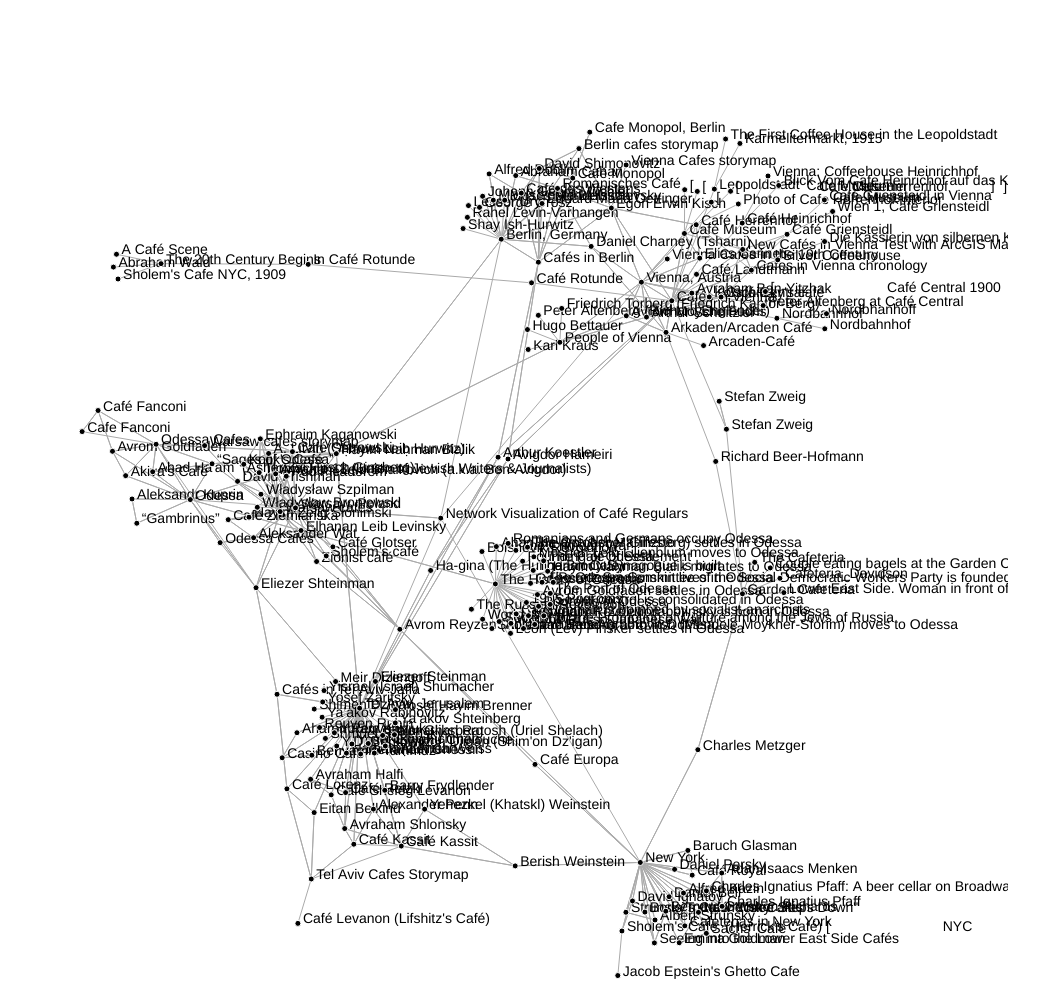
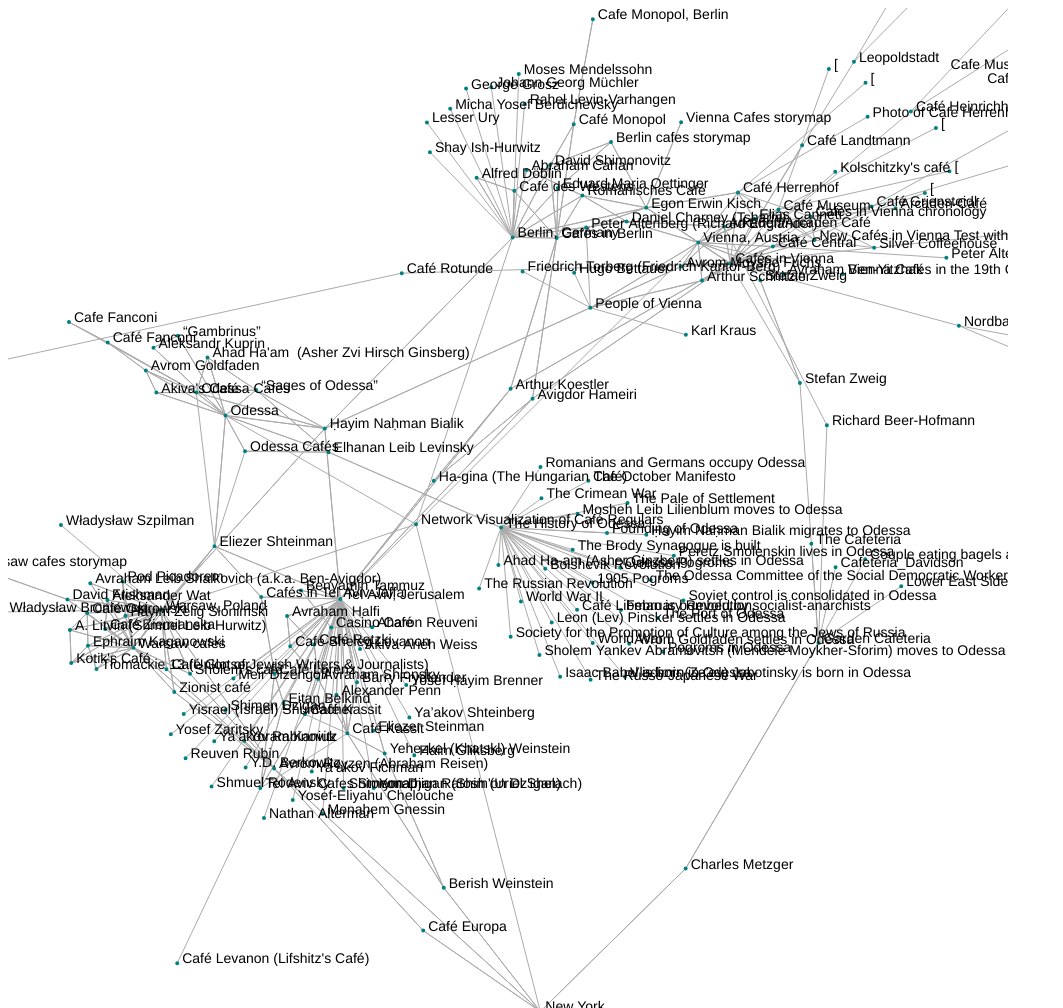
Before and after one commit to lsa-mis/interactive-network-viz, a plain HTML site: page viz2.html in a window 1280 px wide. Shown: the whole page, without its empty margins (0-1063 px from the left). Drawn offline with nearby package versions, Linux system fonts and the light colour scheme.

Commit message:
extensive viz2 updates

```diff
--- a/viz2.html
+++ b/viz2.html
@@ -4,15 +4,22 @@
 <script src="https://d3js.org/d3.v4.min.js"></script>
 <script>
 
+var dragSubjectForFade = null;
+var currentlyDragging = false;
+
+var mousePosX = 0;
+var mousePosY = 0;
 var canvas = document.querySelector("canvas"),
     context = canvas.getContext("2d"),
     width = canvas.width,
     height = canvas.height;
 
 var simulation = d3.forceSimulation()
-    .force("link", d3.forceLink().id(function(d) { return d.id; }))
-    .force("charge", d3.forceManyBody())
-    .force("center", d3.forceCenter(width / 2, height / 2));
+    .force("link", d3.forceLink().id(function(d) { return d.id; }).strength(0.2))
+    .force("charge", d3.forceManyBody().strength(-70))
+    .force("collide", d3.forceCollide().radius(12))
+    .force("center", d3.forceCenter(width / 2, height / 2))
+
 
 d3.json("clean_scalar_data.json", function(error, graph) {
   if (error) throw error;
@@ -32,6 +39,10 @@ d3.json("clean_scalar_data.json", function(error, graph) {
           .on("drag", dragged)
           .on("end", dragended));
 
+    d3.select(canvas.nodes).on('mou', function(){
+    });
+
+
   function ticked() {
     context.clearRect(0, 0, width, height);
 
@@ -40,10 +51,18 @@ d3.json("clean_scalar_data.json", function(error, graph) {
     context.strokeStyle = "#aaa";
     context.stroke();
 
+    context.fillStyle = 'teal';
     context.beginPath();
     graph.nodes.forEach(drawNode);
-//    graph.nodes.forEach(drawLabel);
+    context.closePath();
     context.fill();
+
+    context.fillStyle = 'black';
+    context.beginPath();
+    graph.nodes.forEach(drawLabel);
+    context.closePath();
+    context.fill();
+
     context.strokeStyle = "#fff";
     context.stroke();
   }
@@ -51,10 +70,15 @@ d3.json("clean_scalar_data.json", function(error, graph) {
   function dragsubject() {
     return simulation.find(d3.event.x, d3.event.y);
   }
-});
+
 
 function dragstarted() {
   if (!d3.event.active) simulation.alphaTarget(0.3).restart();
+  console.log(d3.event.subject);
+
+  dragSubjectForFade = d3.event.subject;
+  currentlyDragging = true;
+
   d3.event.subject.fx = d3.event.subject.x;
   d3.event.subject.fy = d3.event.subject.y;
 }
@@ -68,6 +92,8 @@ function dragended() {
   if (!d3.event.active) simulation.alphaTarget(0);
   d3.event.subject.fx = null;
   d3.event.subject.fy = null;
+  currentlyDragging = false;
+  dragSubjectForFade = null;
 }
 
 function drawLink(d) {
@@ -77,19 +103,40 @@ function drawLink(d) {
 
 function drawNode(d) {
   context.moveTo(d.x + 3, d.y);
-  context.arc(d.x, d.y, 3, 0, 2 * Math.PI);
-  self.drawLabel(d);
+  context.arc(d.x, d.y, 2, 0, 2 * Math.PI);
+  if (currentlyDragging)
+  { if (d != dragSubjectForFade)
+    {   if (isConnected(d, dragSubjectForFade)) context.arc(d.x, d.y, 5, 0, 2 * Math.PI);
+      ;
+    } else
+    {
+      context.arc(d.x, d.y, 5, 0, 2 * Math.PI);
+    }
+  }
+      ;
 
 }
 
 function drawLabel(d) {
-    context.font = '14px Helvetica'
-    context.fillText(d.name, d.x + 5, d.y)
+    if (currentlyDragging && (d != dragSubjectForFade && !isConnected(d, dragSubjectForFade))){
+      context.font = '8px Helvetica';
+    } else {    context.font = '14px Helvetica'};
+
+    context.fillText(d.name, d.x + 5, d.y);
 
 
 }
 
 
+var linkedByIndex = {};
+graph.links.forEach(function(d) {
+    linkedByIndex[d.source.index + "," + d.target.index] = 1;
+});
 
+// check the dictionary to see if nodes are linked
+function isConnected(a, b) {
+    return linkedByIndex[a.index + "," + b.index] || linkedByIndex[b.index + "," + a.index] || a.index == b.index;
+}
 
+});
 </script>
```
